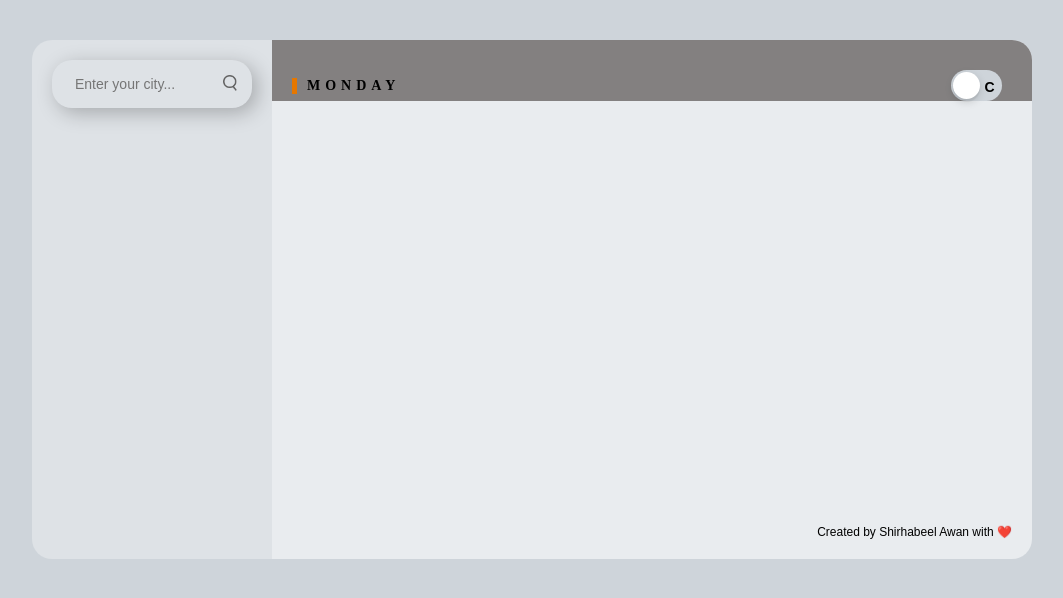
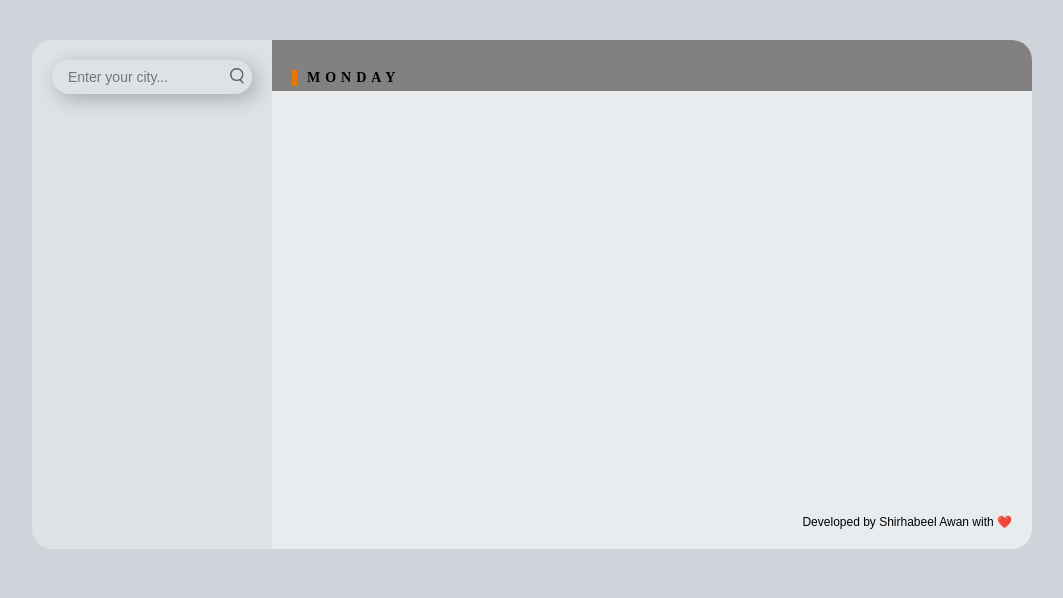
Before and after one commit to Shirhabeel/weather-app, a plain HTML site: page index.html in a window 1280 px wide. Shown: the whole page, without its empty margins (108-1171 px from the left). Drawn offline with Linux system fonts and the light colour scheme.

Commit message:
4th commit

```diff
--- a/index.html
+++ b/index.html
@@ -26,7 +26,7 @@
             <!-- <img class="" src="img/mist.png" alt="Weather" /> -->
           </div>
           <div class="heading-temp hidden">
-            <h1>25<sup>&deg;C</sup></h1>
+            <h1><sup>&deg;C</sup></h1>
           </div>
           <div class="description">
             <div class="rain">
@@ -53,12 +53,10 @@
               <p class="weekday">Sunday</p>
             </div>
 
-            <div class="btn-degree">
-              <input id="checkbox" class="checkbox" type="checkbox" />
-              <label for="checkbox" class="switch">
-                <span class="slider"></span>
-              </label>
-            </div>
+            <!-- <div class="btn-degree">
+              <button class="celcius-btn">&deg;C</button>
+              <button class="fahrenheit-btn">&deg;F</button>
+            </div> -->
           </div>
           <div class="cards">
             <div class="card humidity_card hidden">
@@ -105,7 +103,7 @@
             </div>
           </div>
           <div class="author">
-            <p>Created by Shirhabeel Awan with ❤️</p>
+            <p>Developed by Shirhabeel Awan with ❤️</p>
           </div>
         </section>
       </div>
--- a/style.css
+++ b/style.css
@@ -15,11 +15,13 @@ html {
   background-color: #ced4da;
   margin: 0 auto; /* Center the container horizontally */
   padding: 20px; /* Add some padding inside the container */
+
+  position: fixed;
 }
 
 .inner-container {
   width: 100rem;
-  height: fit-content;
+  /* height: fit-content; */
   margin: 2rem auto; /* 20px margin from the top, auto margins for left and right */
   display: flex; /* Use flex layout for the inner container */
   border-radius: 2rem;
@@ -35,16 +37,13 @@ html {
 
 /* SEARCH CONTAINER */
 .search-container {
-  /* display: inline-block; */
-  /* margin: 2rem; */
-  /* background-color: #f0f0f0; */
   border-radius: 2rem;
   overflow: hidden;
   display: flex;
   /* gap: 0.8rem; */
   justify-content: space-between;
   align-items: center;
-  padding: 1rem;
+  padding: 0.3rem;
 
   box-shadow: 0.5rem 0.5rem 2rem #00000040;
 }
@@ -143,85 +142,30 @@ html {
   letter-spacing: 0.5rem;
   text-transform: uppercase;
   padding-left: 1rem;
+  margin-bottom: 0.5rem;
 }
 
 /* SLIDER BUTTON */
 /* The switch - the box around the slider */
 .btn-degree {
-  width: 51px;
-  height: 31px;
-  position: relative;
-}
-
-/* Hide default HTML checkbox */
-.checkbox {
-  opacity: 0;
-  width: 0;
-  height: 0;
-  position: absolute;
-}
-
-.switch {
-  width: 100%;
-  height: 100%;
-  display: block;
-  background-color: #ced4da;
-  border-radius: 16px;
-  cursor: pointer;
-  transition: all 0.2s ease-out;
-}
-
-/* The slider */
-.slider {
-  width: 27px;
-  height: 27px;
-  position: absolute;
-  left: calc(50% - 27px / 2 - 10px);
-  top: calc(50% - 27px / 2);
-  border-radius: 50%;
-  background: #ffffff;
-  box-shadow: 0px 3px 8px rgba(0, 0, 0, 0.15), 0px 3px 1px rgba(0, 0, 0, 0.06);
-  transition: all 0.2s ease-out;
-  cursor: pointer;
-}
-
-.checkbox:checked + .switch {
-  background-color: #adb5bd;
-}
-
-.checkbox:checked + .switch .slider {
-  left: calc(50% - 27px / 2 + 10px);
-  top: calc(50% - 27px / 2);
-}
-
-.checkbox + .switch:after,
-.checkbox:checked + .switch:after {
-  content: 'C';
-
-  font-size: 1.4rem;
-  font-family: sans-serif;
-  font-weight: 600;
-
-  display: block;
-  width: 1.5px;
-  height: 1.5px;
-  position: absolute;
-  top: 9px;
-  right: 16px;
-}
-
-.checkbox:checked + .switch:after {
-  content: 'F';
-  left: 10px;
+  /* width: 51px;
+  height: 5px; */
+  /* position: relative; */
+  display: flex;
+  flex-direction: row;
+  margin-right: 2rem;
+  margin-bottom: 0.7rem;
+  gap: 1rem;
+  /* padding-left: 1rem; */
 }
 
 .celcius-btn,
 .fahrenheit-btn {
   border: none;
-  border-radius: 3rem;
-  padding: 1rem 1.4rem;
-  font-size: 1.4rem;
-  font-weight: bold;
+  border-radius: 50%;
+  padding: 0.5rem 0.5rem;
+  font-size: 1.2rem;
+  background-color: #ced4da;
 }
 
 /* CARDS */
```
Also changed, not shown: script.js (+0 -20 lines).
